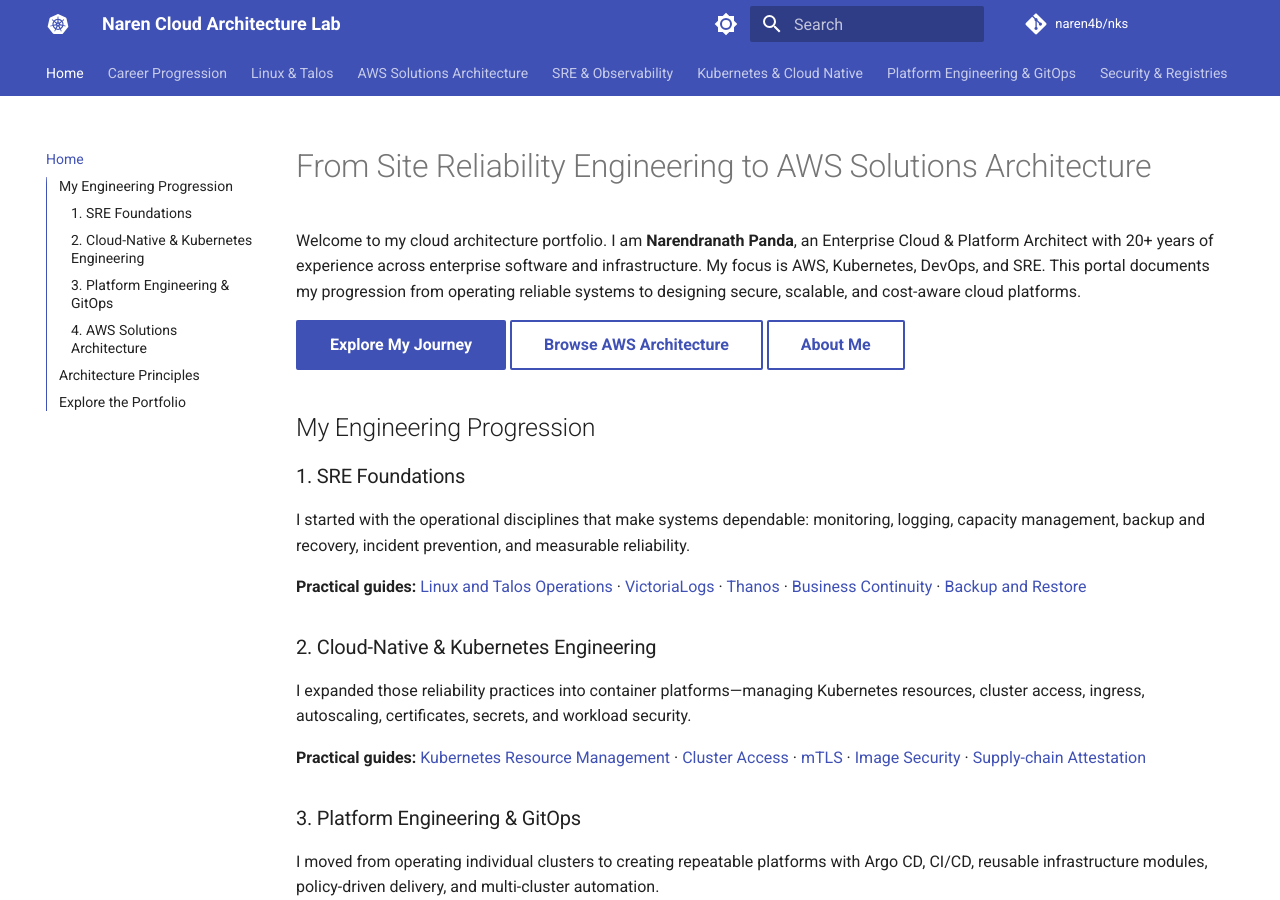
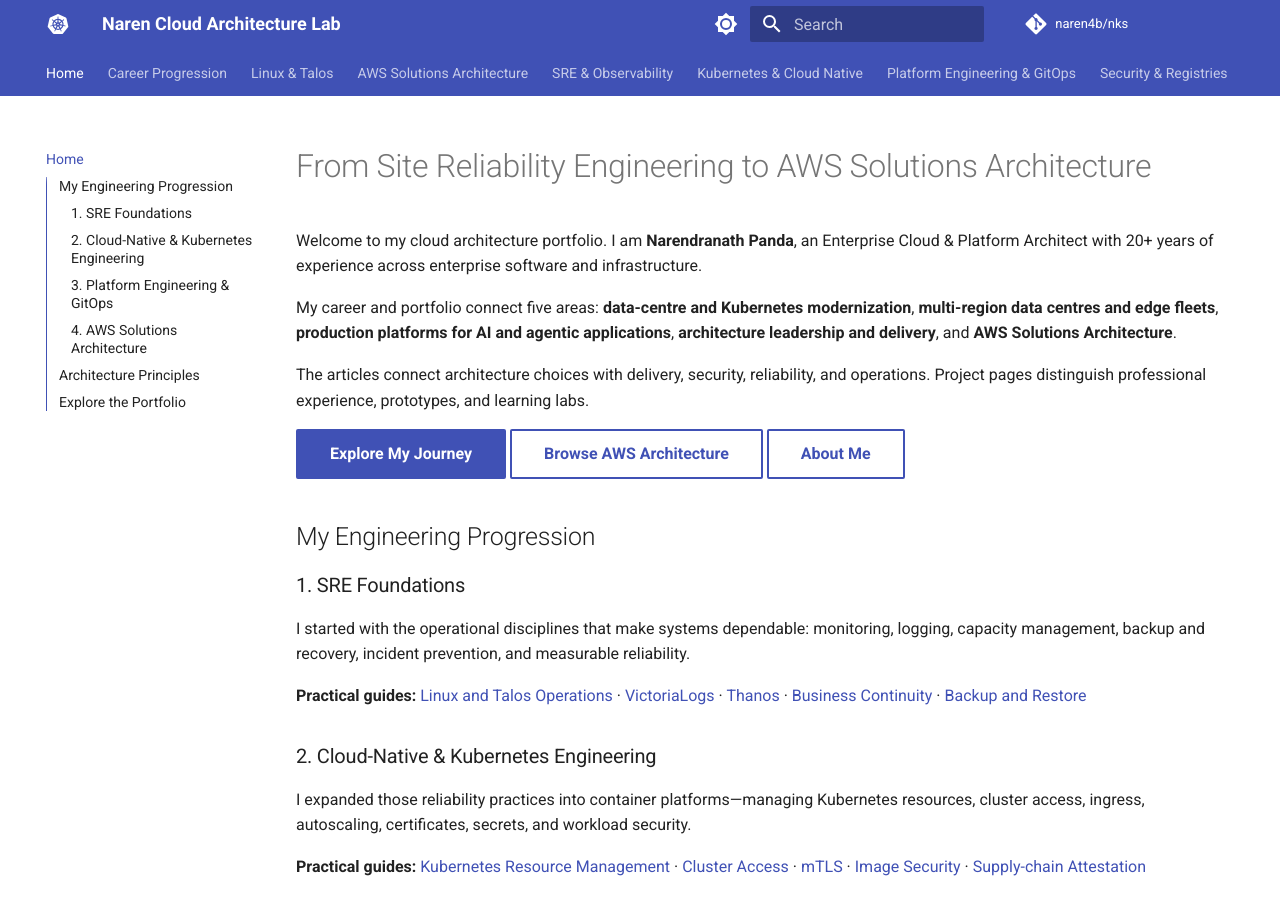
Before and after one commit to naren4b/nks, an MkDocs documentation site: the page built from docs/index.md, in a window 1280 px wide and 900 px high. Built offline with MkDocs 1.6.1 and Material for MkDocs 9.7.7, drawn with Linux system fonts in a browser that asks for light colours; comment, search, counter and statistics services are not loaded.

Commit message:
Align portfolio bios with five career areas

```diff
--- a/docs/index.md
+++ b/docs/index.md
@@ -1,6 +1,12 @@
 # From Site Reliability Engineering to AWS Solutions Architecture
 
-Welcome to my cloud architecture portfolio. I am **Narendranath Panda**, an Enterprise Cloud & Platform Architect with 20+ years of experience across enterprise software and infrastructure. My focus is AWS, Kubernetes, DevOps, and SRE. This portal documents my progression from operating reliable systems to designing secure, scalable, and cost-aware cloud platforms.
+<!-- branding:home:start -->
+Welcome to my cloud architecture portfolio. I am **Narendranath Panda**, an Enterprise Cloud & Platform Architect with 20+ years of experience across enterprise software and infrastructure.
+
+My career and portfolio connect five areas: **data-centre and Kubernetes modernization**, **multi-region data centres and edge fleets**, **production platforms for AI and agentic applications**, **architecture leadership and delivery**, and **AWS Solutions Architecture**.
+
+The articles connect architecture choices with delivery, security, reliability, and operations. Project pages distinguish professional experience, prototypes, and learning labs.
+<!-- branding:home:end -->
 
 [Explore My Journey](career-journey.md){ .md-button .md-button--primary }
 [Browse AWS Architecture](aws-architecture.md){ .md-button }
```
